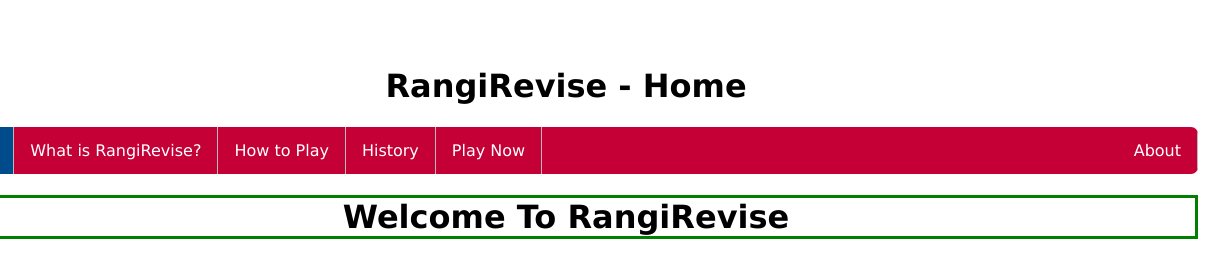
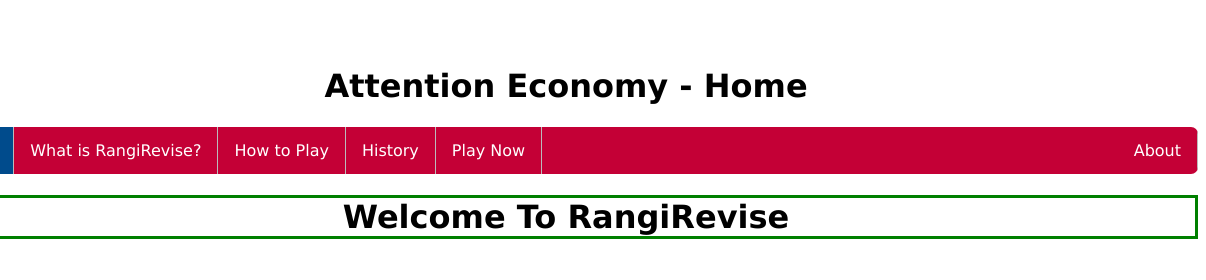
Before and after one commit to CompareBear/caswebsite, a plain HTML site: page index.html in a window 1280 px wide. Shown: the top 280 px of the page, 74-1280 px from the left. Drawn offline with Linux system fonts and the light colour scheme.

Commit message:
Update index.html

```diff
--- a/index.html
+++ b/index.html
@@ -3,7 +3,7 @@
   <head>
     <meta charset="utf-8">
     <meta name="viewport" content="width=device-width, initial-scale=1.0">
-    <title>RangiRevise - Home</title>
+    <title>Attention Economy - Home</title>
     <link href="style.css" rel="stylesheet" type="text/css" />
   </head>
   <br>
@@ -11,7 +11,7 @@
   <a href="/index.html"><img src="logo.svg" alt="Logo" style="width:250px"></a>
   <body>
     <header>
-      <h1>RangiRevise - Home </h1>
+      <h1>Attention Economy - Home</h1>
     </header>
 
     <nav class = "sticky">
```
